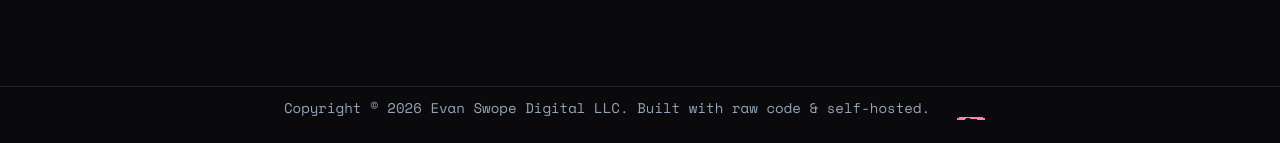
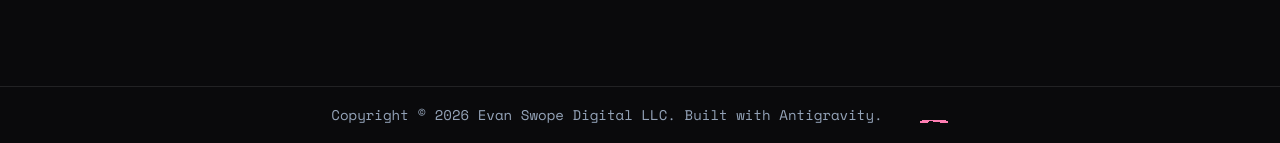
Before and after one commit to evanswope/evan-swope-digital, a plain HTML site: page index.html in a window 1280 px wide. Shown: the part 7095-7238 px from the top of the page. Drawn offline with nearby package versions, Linux system fonts and the light colour scheme.

Commit message:
Update footer copyright and attribution to: Built with Antigravity

```diff
--- a/index.html
+++ b/index.html
@@ -704,7 +704,7 @@
 
 
     <footer class="site-footer" style="padding: 0.5rem 0.5rem !important; display: flex; justify-content: center; align-items: center; gap: 1rem; flex-wrap: wrap;">
-    <p style="margin: 0;">Copyright © 2026 Evan Swope Digital LLC. Built with raw code & self-hosted.</p>
+    <p style="margin: 10px;">Copyright © 2026 Evan Swope Digital LLC. Built with Antigravity.</p>
     <svg viewBox="-20 -20 240 140" class="inchworm-svg" style="width: 50px; height: 35px; overflow: visible; flex-shrink: 0;">
       <path d="M 40 80 C 60 80, 80 75, 100 75 C 120 75, 140 80, 160 80" fill="none" stroke="#ff7eb3" stroke-width="12" stroke-linecap="round" stroke-linejoin="round" style="shape-rendering: crispEdges; filter: url(#scribble-filter);">
         <animate attributeName="d" calcMode="discrete" dur="0.8s" repeatCount="indefinite"
```
